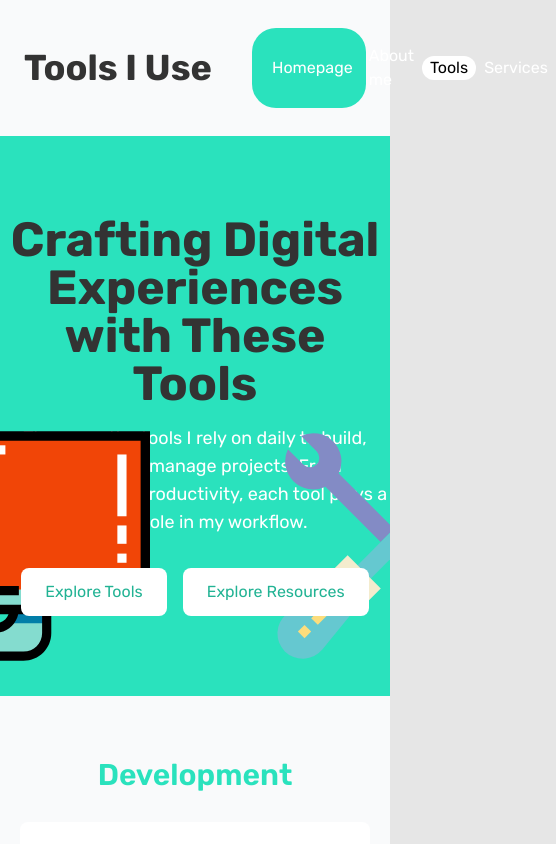
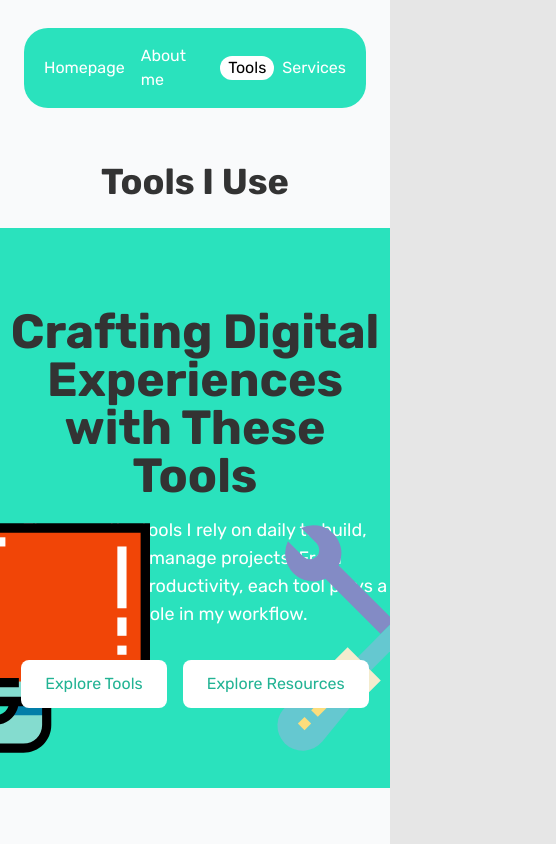
Before and after one commit to monk-27/portfolio, a Next.js app: page /tools in a window 390 px wide. Shown: the top 844 px of the page, 556 px wide, since content can reach past the window. Built offline with nearby package versions, Linux system fonts and the light colour scheme.

Commit message:
Responsive Navbar
Make the layout responsive and move the file to UI instead of Layout.

```diff
--- a/src/app/about/page.tsx
+++ b/src/app/about/page.tsx
@@ -2,7 +2,7 @@
 import * as React from "react";
 import Heading from "@/components/ui/Heading";
 import Image from "next/image";
-import DynamicNavbar from "@/components/layout/DynamicNavbar";
+import DynamicNavbar from "@/components/ui/DynamicNavbar";
 import Footer from "@/components/ui/Footer";
 import { HiLocationMarker } from "react-icons/hi";
 import { IoCodeSlash } from "react-icons/io5";
--- a/src/app/services/page.tsx
+++ b/src/app/services/page.tsx
@@ -2,7 +2,7 @@
 import * as React from "react";
 import Heading from "@/components/ui/Heading";
 import ServiceCard from "@/components/ui/ServiceCard";
-import DynamicNavbar from "@/components/layout/DynamicNavbar";
+import DynamicNavbar from "@/components/ui/DynamicNavbar";
 import PricingCard from "@/components/layout/PricingCard";
 import Image from "next/image";
 import Footer from "@/components/ui/Footer";
--- a/src/app/tools/page.tsx
+++ b/src/app/tools/page.tsx
@@ -1,6 +1,6 @@
 "use client";
 import * as React from "react";
-import DynamicNavbar from "@/components/layout/DynamicNavbar";
+import DynamicNavbar from "@/components/ui/DynamicNavbar";
 import Footer from "@/components/ui/Footer";
 import Heading from "@/components/ui/Heading";
 import Image from "next/image";
--- a/src/components/layout/DynamicNavbar.tsx
+++ /dev/null
@@ -1,63 +0,0 @@
-"use client";
-import * as React from "react";
-import Heading from "../ui/Heading";
-import Link from "next/link";
-import { usePathname } from "next/navigation";
-
-export interface IDynamicNavbarProps {
-    title: string;
-}
-
-export default function DynamicNavbar({ title }: IDynamicNavbarProps) {
-    const currentPath = usePathname();
-
-    return (
-        <header className="py-7 px-6 bg-gray-50">
-            <nav className="set-flex-row justify-between items-center set-wf-full">
-                <Heading className="text-4xl font-bold w-fit">{title}</Heading>
-                <div className="set-flex-row justify-evenly items-center w-1/3 py-4 px-3 rounded-3xl bg-aqua-green text-white text-base">
-                    <Link
-                        href={"/"}
-                        className={`transition-colors duration-200 px-2 rounded-xl ${
-                            currentPath === "/"
-                                ? "bg-white text-black"
-                                : "hover:text-gray-100"
-                        }`}
-                    >
-                        Homepage
-                    </Link>
-                    <Link
-                        href={"/about"}
-                        className={`transition-colors duration-200 px-2 rounded-xl ${
-                            currentPath === "/about"
-                                ? "bg-white text-black"
-                                : "hover:text-gray-100"
-                        }`}
-                    >
-                        About me
-                    </Link>
-                    <Link
-                        href={"/tools"}
-                        className={`transition-colors duration-200 px-2 rounded-xl ${
-                            currentPath === "/tools"
-                                ? "bg-white text-black"
-                                : "hover:text-gray-100"
-                        }`}
-                    >
-                        Tools
-                    </Link>
-                    <Link
-                        href={"/services"}
-                        className={`transition-colors duration-200 px-2 rounded-xl ${
-                            currentPath === "/services"
-                                ? "bg-white text-black cursor-default"
-                                : "hover:text-gray-100"
-                        }`}
-                    >
-                        Services
-                    </Link>
-                </div>
-            </nav>
-        </header>
-    );
-}
--- /dev/null
+++ b/src/components/ui/DynamicNavbar.tsx
@@ -0,0 +1,60 @@
+"use client";
+import * as React from "react";
+import Heading from "./Heading";
+import Link from "next/link";
+import { usePathname } from "next/navigation";
+
+// Main DynamicNavbar component
+export interface IDynamicNavbarProps {
+    title: string;
+}
+
+export default function DynamicNavbar({ title }: IDynamicNavbarProps) {
+    return (
+        <header className="py-7 px-6 bg-gray-50">
+            <nav className="flex flex-col md:flex-row justify-between items-center set-wf-full gap-10">
+                <NavLinks />
+                <NavHeader title={title} />
+            </nav>
+        </header>
+    );
+}
+
+// Internal component: NavHeader
+function NavHeader({ title }: { title: string }) {
+    return (
+        <Heading className="text-4xl font-bold w-fit mt-4 md:mt-0 md:order-first">
+            {title}
+        </Heading>
+    );
+}
+
+// Internal component: NavLinks
+function NavLinks() {
+    return (
+        <div className="flex justify-evenly items-center w-full md:w-1/3 py-4 px-3 rounded-3xl bg-aqua-green text-white text-base md:order-last">
+            <NavLinkItem href="/" label="Homepage" />
+            <NavLinkItem href="/about" label="About me" />
+            <NavLinkItem href="/tools" label="Tools" />
+            <NavLinkItem href="/services" label="Services" />
+        </div>
+    );
+}
+
+// Internal component: NavLinkItem
+function NavLinkItem({ href, label }: { href: string; label: string }) {
+    const currentPath = usePathname();
+
+    return (
+        <Link
+            href={href}
+            className={`transition-colors duration-200 px-2 rounded-xl ${
+                currentPath === href
+                    ? "bg-white text-black cursor-default"
+                    : "hover:text-gray-100"
+            }`}
+        >
+            {label}
+        </Link>
+    );
+}
```
